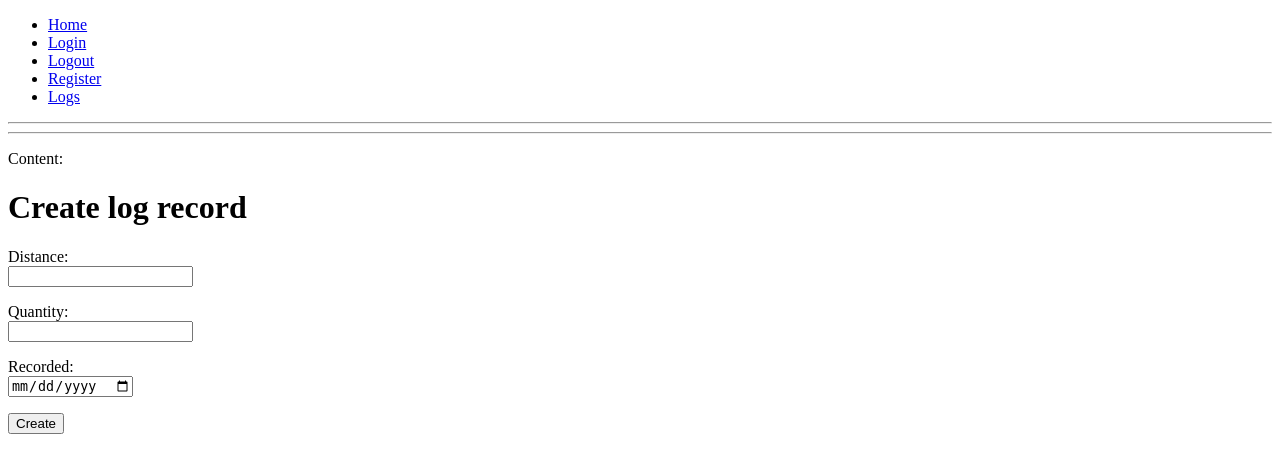
After one commit to solloc/driver-logbook-legacy, a Flask app: page /create-fuel-log in a window 1280 px wide. The commit adds this page. Shown: the top 473 px of the page. Run offline with Flask 2, Linux system fonts and the light colour scheme; the visitor is signed in with stand-in values (Sample User, id 1).

Commit message:
basic log model (#8) implemented + maintenence views

```diff
--- a/app/forms.py
+++ b/app/forms.py
@@ -1,5 +1,6 @@
 from flask_wtf import FlaskForm
-from wtforms import StringField, PasswordField, SubmitField
+from wtforms import StringField, PasswordField, SubmitField, DecimalField, \
+                    DateField
 from wtforms.validators import DataRequired, EqualTo
 
 
@@ -17,3 +18,10 @@ class LoginForm(FlaskForm):
     username = StringField('Username', [DataRequired()])
     password = PasswordField('Password', [DataRequired()])
     submit = SubmitField('Sign in')
+
+
+class FuelLogCreateForm(FlaskForm):
+    distance = DecimalField('Distance', [DataRequired()])
+    quantity = DecimalField('Quantity', [DataRequired()])
+    recorded = DateField('Recorded', [DataRequired()])
+    submit = SubmitField('Create')
--- a/app/model.py
+++ b/app/model.py
@@ -22,3 +22,14 @@ class User(UserMixin, db.Model):
 
     def check_password(self, password):
         return check_password_hash(self.password_hash, password)
+
+
+class FuelLog(db.Model):
+    id = db.Column(db.Integer, primary_key=True)
+    user_id = db.Column(db.Integer, db.ForeignKey('user.id'))
+    distance = db.Column(db.Numeric)
+    quantity = db.Column(db.Numeric)
+    recorded = db.Column(db.Date)
+
+    def __repr__(self):
+        return '<FuelLog {}>'.format(self.recorded)
--- a/app/routes.py
+++ b/app/routes.py
@@ -1,7 +1,7 @@
 from app import app, db
 from flask import render_template, redirect, url_for, flash
-from app.forms import RegistrationForm, LoginForm
-from app.model import User
+from app.forms import RegistrationForm, LoginForm, FuelLogCreateForm
+from app.model import User, FuelLog
 from flask_login import login_required, login_user, current_user, logout_user
 
 
@@ -43,3 +43,25 @@ def register():
         db.session.commit()
         return redirect('/login')
     return render_template('register.html', form=form)
+
+
+@app.route('/fuel-logs')
+@login_required
+def fuelLogs():
+    fuelLogs = FuelLog.query.filter_by(user_id=current_user.id)
+    return render_template('fuel_log_records.html', fuelLogs=fuelLogs)
+
+
+@app.route('/create-fuel-log', methods=['GET', 'POST'])
+@login_required
+def createFuelLogs():
+    form = FuelLogCreateForm()
+    if form.validate_on_submit():
+        fuelLog = FuelLog(user_id=current_user.id,
+                          distance=form.distance.data,
+                          quantity=form.quantity.data,
+                          recorded=form.recorded.data)
+        db.session.add(fuelLog)
+        db.session.commit()
+        return redirect(url_for('fuelLogs'))
+    return render_template('fuel_log_create.html', form=form)
--- a/app/templates/base.html
+++ b/app/templates/base.html
@@ -14,6 +14,7 @@
                 <li><a href="{{ url_for('login') }}">Login</a></li>
                 <li><a href="{{ url_for('logout') }}">Logout</a></li>
                 <li><a href="{{ url_for('register') }}">Register</a></li>
+                <li><a href="{{ url_for('fuelLogs') }}">Logs</a></li>
             </ul>
         </div>
         <!-- Content -->
--- /dev/null
+++ b/app/templates/fuel_log_create.html
@@ -0,0 +1,25 @@
+{% extends "base.html" %}
+
+{% block app_content %}
+<h1>Create log record</h1>
+<p>
+    <form action="" method="POST">
+        {{ form.csrf_token }}
+        <p>
+            {{ form.distance.label}}:<br/>
+            {{ form.distance }}
+        </p>
+        <p>
+            {{ form.quantity.label }}:<br/>
+            {{ form.quantity }}
+        </p>
+        <p>
+            {{ form.recorded.label }}:<br/>
+            {{ form.recorded }}
+        </p>
+        <p>
+            {{ form.submit }}
+        </p>
+    </form>
+</p>
+{% endblock %}
```
Also changed, not shown: app/templates/fuel_log_records.html (added, +34 -0 lines), migrations/versions/f4d43bb7e4ae_fuel_log_table.py (added, +36 -0 lines).
